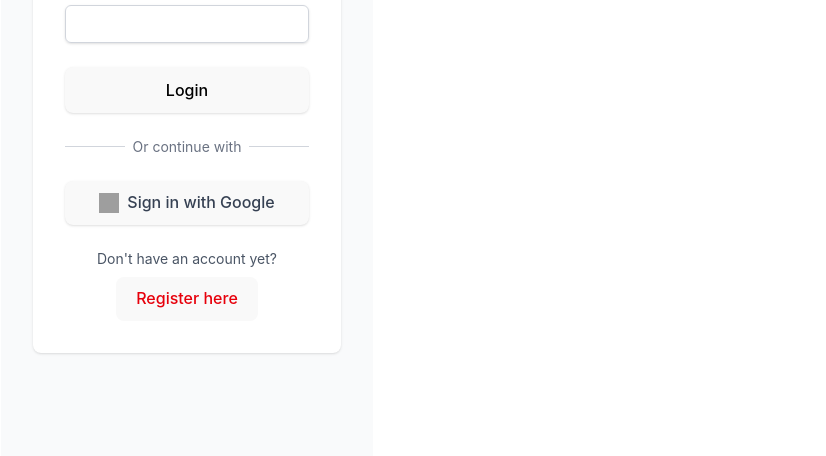
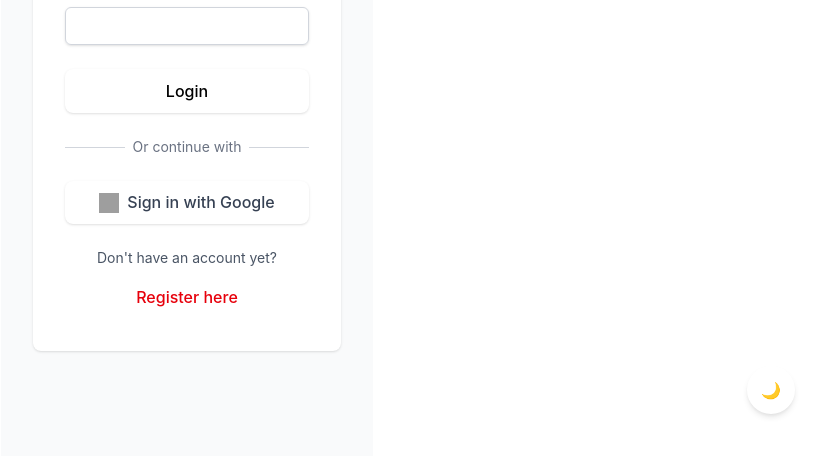
Before and after one commit to Dangutman98/F1Project, a React (Vite) app in the folder client/: page /login in a window 1280 px wide. Shown: the part 354-810 px from the top of the page, without its empty margins (453-1279 px from the left). Built offline with nearby package versions, Linux system fonts and the light colour scheme; no server answers; grey boxes are pictures that could not be loaded.

Commit message:
added dark/light toggle mode

```diff
--- a/client/src/App.tsx
+++ b/client/src/App.tsx
@@ -10,12 +10,14 @@ import TeamsAndDrivers from './components/TeamsAndDrivers';
 import Events from './components/Events';
 import RacingSpots from './components/RacingSpots';
 import DriverStandings from './components/DriverStandings';
+import DarkModeToggle from './components/DarkModeToggle';
 import './App.css';
 
 function App() {
   return (
     <UserProvider>
       <Router>
+        <DarkModeToggle />
         <Routes>
           <Route path="/login" element={<Login />} />
           <Route path="/register" element={<Register />} />
--- /dev/null
+++ b/client/src/components/DarkModeToggle.tsx
@@ -0,0 +1,47 @@
+import React, { useEffect, useState } from "react";
+import { darkModeService } from "../services/darkModeService";
+
+const DarkModeToggle: React.FC = () => {
+  const [isDarkMode, setIsDarkMode] = useState<boolean>(false);
+
+  useEffect(() => {
+    const loadDarkModePreference = async () => {
+      try {
+        const preference = await darkModeService.getDarkModePreference();
+        setIsDarkMode(preference);
+        document.body.classList.toggle("dark-mode", preference);
+      } catch (error) {
+        console.error("Error loading dark mode preference:", error);
+      }
+    };
+
+    loadDarkModePreference();
+  }, []);
+
+  const toggleDarkMode = async () => {
+    const newMode = !isDarkMode;
+    setIsDarkMode(newMode);
+    document.body.classList.toggle("dark-mode", newMode);
+
+    try {
+      await darkModeService.saveDarkModePreference(newMode);
+    } catch (error) {
+      console.error("Failed to update dark mode preference:", error);
+      // Revert the toggle if the save fails
+      setIsDarkMode(!newMode);
+      document.body.classList.toggle("dark-mode", !newMode);
+    }
+  };
+
+  return (
+    <button
+      onClick={toggleDarkMode}
+      className="fixed bottom-8 right-8 w-12 h-12 rounded-full bg-red-600 text-black hover:bg-red-700 transition-colors duration-200 flex items-center justify-center shadow-lg hover:shadow-xl z-50"
+      aria-label={isDarkMode ? "Switch to light mode" : "Switch to dark mode"}
+    >
+      {isDarkMode ? "☀️" : "🌙"}
+    </button>
+  );
+};
+
+export default DarkModeToggle;
--- a/client/src/components/TeamsAndDrivers.tsx
+++ b/client/src/components/TeamsAndDrivers.tsx
@@ -246,7 +246,7 @@ export default function TeamsAndDrivers() {
   }
 
   return (
-    <div className="min-h-screen bg-gray-100">
+    <div className="min-h-screen bg-gray-100 teams-drivers-section">
       {/* Header */}
       <header className="bg-red-600 shadow-lg">
         <div className="max-w-7xl mx-auto px-4 sm:px-6 lg:px-8">
--- a/client/src/firebase.ts
+++ b/client/src/firebase.ts
@@ -1,5 +1,6 @@
 import { initializeApp } from "firebase/app";
 import { getAuth } from "firebase/auth";
+import { getFirestore } from "firebase/firestore";
 
 const firebaseConfig = {
   apiKey: import.meta.env.VITE_FIREBASE_API_KEY,
@@ -14,3 +15,4 @@ const firebaseConfig = {
 // Initialize Firebase
 const app = initializeApp(firebaseConfig);
 export const auth = getAuth(app);
+export const db = getFirestore(app);
--- a/client/src/index.css
+++ b/client/src/index.css
@@ -1,20 +1,191 @@
-
 @import "tailwindcss";
 
-
+/* Light mode (default) */
 :root {
   font-family: Inter, system-ui, Avenir, Helvetica, Arial, sans-serif;
   line-height: 1.5;
   font-weight: 400;
+  color: #213547;
+  background-color: #ffffff;
+}
 
-  color-scheme: light dark;
-  color: rgba(255, 255, 255, 0.87);
-  background-color: #242424;
+/* Base button styles - Light Mode */
+button {
+  border-radius: 8px;
+  border: 1px solid transparent;
+  padding: 0.6em 1.2em;
+  font-size: 1em;
+  font-weight: 500;
+  font-family: inherit;
+  cursor: pointer;
+  transition: border-color 0.25s, background-color 0.25s, color 0.25s;
+}
 
-  font-synthesis: none;
-  text-rendering: optimizeLegibility;
-  -webkit-font-smoothing: antialiased;
-  -moz-osx-font-smoothing: grayscale;
+/* Dark mode styles */
+body.dark-mode {
+  background-color: #0a0f1a;
+  color: #e5e7eb;
+}
+
+/* Navbar styles - Dark Mode */
+body.dark-mode nav.bg-red-600 {
+  background-color: #7f1d1d;
+}
+
+/* Profile section styles */
+.bg-red-600 {
+  background-color: #ef4444;
+}
+
+body.dark-mode .bg-red-600,
+body.dark-mode div[class*="bg-red-600"] {
+  background-color: #1f2937 !important;
+}
+
+body.dark-mode nav button {
+  background-color: #1f2937 !important;
+  color: #e5e7eb !important;
+}
+
+body.dark-mode nav button:hover {
+  background-color: #374151 !important;
+}
+
+body.dark-mode nav button.bg-white {
+  background-color: #1f2937 !important;
+  color: #ef4444 !important;
+}
+
+/* Card styles - Dark Mode */
+body.dark-mode .bg-white {
+  background-color: #1f2937;
+  color: #e5e7eb;
+}
+
+/* Button styles - Dark Mode */
+body.dark-mode button {
+  background-color: #1f2937;
+  color: #e5e7eb;
+}
+
+body.dark-mode button:hover {
+  background-color: #374151;
+}
+
+/* Save/Cancel/Action buttons - Dark Mode */
+body.dark-mode button[type="submit"],
+body.dark-mode button[type="button"],
+body.dark-mode .action-button {
+  background-color: #1f2937;
+  color: #e5e7eb;
+}
+
+body.dark-mode button[type="submit"]:hover,
+body.dark-mode button[type="button"]:hover,
+body.dark-mode .action-button:hover {
+  background-color: #374151;
+}
+
+body.dark-mode .text-gray-900 {
+  color: #e5e7eb;
+}
+
+body.dark-mode .text-gray-600,
+body.dark-mode .text-gray-500 {
+  color: #9ca3af;
+}
+
+/* Table styles - Dark Mode */
+body.dark-mode .bg-gray-50 {
+  background-color: #1f2937;
+}
+
+body.dark-mode .divide-gray-200 > * + * {
+  border-color: #374151;
+}
+
+/* Input styles - Dark Mode */
+body.dark-mode input,
+body.dark-mode select,
+body.dark-mode textarea {
+  background-color: #1f2937;
+  color: #e5e7eb;
+  border-color: #374151;
+}
+
+body.dark-mode input:focus,
+body.dark-mode select:focus,
+body.dark-mode textarea:focus {
+  border-color: #991b1b;
+}
+
+/* Shadow modifications for dark mode */
+body.dark-mode .shadow-md,
+body.dark-mode .shadow-lg {
+  box-shadow: 0 4px 6px -1px rgba(0, 0, 0, 0.5), 0 2px 4px -1px rgba(0, 0, 0, 0.4);
+}
+
+/* Border colors - Dark Mode */
+body.dark-mode .border-gray-200 {
+  border-color: #374151;
+}
+
+/* Link colors - Dark Mode */
+body.dark-mode a {
+  color: #ef4444;
+}
+
+body.dark-mode a:hover {
+  color: #991b1b;
+}
+
+/* Focus styles */
+button:focus,
+button:focus-visible {
+  outline: 4px auto -webkit-focus-ring-color;
+}
+
+/* Dark mode toggle button styles */
+button[aria-label*="mode"] {
+  width: 48px;
+  height: 48px;
+  border-radius: 9999px;
+  display: flex;
+  align-items: center;
+  justify-content: center;
+  position: fixed;
+  bottom: 2rem;
+  right: 2rem;
+  z-index: 50;
+  background-color: #1f2937;
+  color: #e5e7eb;
+  box-shadow: 0 4px 6px -1px rgba(0, 0, 0, 0.1), 0 2px 4px -1px rgba(0, 0, 0, 0.06);
+}
+
+button[aria-label*="mode"]:hover {
+  background-color: #374151;
+}
+
+/* Light mode specific overrides */
+body:not(.dark-mode) {
+  background-color: #ffffff;
+}
+
+body:not(.dark-mode) .bg-white {
+  background-color: #ffffff;
+}
+
+body:not(.dark-mode) button {
+  background-color: #ffffff;
+}
+
+/* Profile page specific styles */
+.profile-header {
+  background-color: #ef4444;
+}
+
+body.dark-mode .profile-header {
+  background-color: #7f1d1d;
 }
 
 a {
@@ -39,25 +210,6 @@ h1 {
   line-height: 1.1;
 }
 
-button {
-  border-radius: 8px;
-  border: 1px solid transparent;
-  padding: 0.6em 1.2em;
-  font-size: 1em;
-  font-weight: 500;
-  font-family: inherit;
-  background-color: #1a1a1a;
-  cursor: pointer;
-  transition: border-color 0.25s;
-}
-button:hover {
-  border-color: #646cff;
-}
-button:focus,
-button:focus-visible {
-  outline: 4px auto -webkit-focus-ring-color;
-}
-
 @media (prefers-color-scheme: light) {
   :root {
     color: #213547;
@@ -69,4 +221,41 @@ button:focus-visible {
   button {
     background-color: #f9f9f9;
   }
+  body.dark-mode {
+    background-color: #121212;
+    color: white;
+  }
+
+  button {
+    padding: 10px 20px;
+    font-size: 16px;
+    border: none;
+    cursor: pointer;
+  }
+
 }
+
+/* Teams & Drivers specific styles */
+body.dark-mode .teams-drivers-section {
+  color: #000000;
+}
+
+body.dark-mode .teams-drivers-section h1,
+body.dark-mode .teams-drivers-section h2,
+body.dark-mode .teams-drivers-section h3,
+body.dark-mode .teams-drivers-section p,
+body.dark-mode .teams-drivers-section span,
+body.dark-mode .teams-drivers-section td,
+body.dark-mode .teams-drivers-section th {
+  color: #000000 !important;
+}
+
+/* Keep text black in Teams & Drivers cards */
+body.dark-mode .teams-drivers-section .bg-white {
+  color: #000000 !important;
+}
+
+/* Preserve black text in Teams & Drivers buttons */
+body.dark-mode .teams-drivers-section button {
+  color: #000000 !important;
+}
--- /dev/null
+++ b/client/src/services/darkModeService.ts
@@ -0,0 +1,43 @@
+import { db } from '../firebase';
+import { doc, setDoc, getDoc } from 'firebase/firestore';
+import { auth } from '../firebase';
+
+export const darkModeService = {
+  async saveDarkModePreference(isDarkMode: boolean) {
+    try {
+      const user = auth.currentUser;
+      if (!user) {
+        throw new Error('No user logged in');
+      }
+
+      const userRef = doc(db, 'userPreferences', user.uid);
+      await setDoc(userRef, {
+        darkMode: isDarkMode,
+        updatedAt: new Date()
+      }, { merge: true });
+    } catch (error) {
+      console.error('Error saving dark mode preference:', error);
+      throw error;
+    }
+  },
+
+  async getDarkModePreference() {
+    try {
+      const user = auth.currentUser;
+      if (!user) {
+        throw new Error('No user logged in');
+      }
+
+      const userRef = doc(db, 'userPreferences', user.uid);
+      const docSnap = await getDoc(userRef);
+
+      if (docSnap.exists()) {
+        return docSnap.data().darkMode;
+      }
+      return false; // Default to light mode
+    } catch (error) {
+      console.error('Error getting dark mode preference:', error);
+      return false; // Default to light mode on error
+    }
+  }
+};
```
Also changed, not shown: client/src/components/EditProfile.tsx (indentation only), 11 other files (tests, documents, lock files or other folders).
